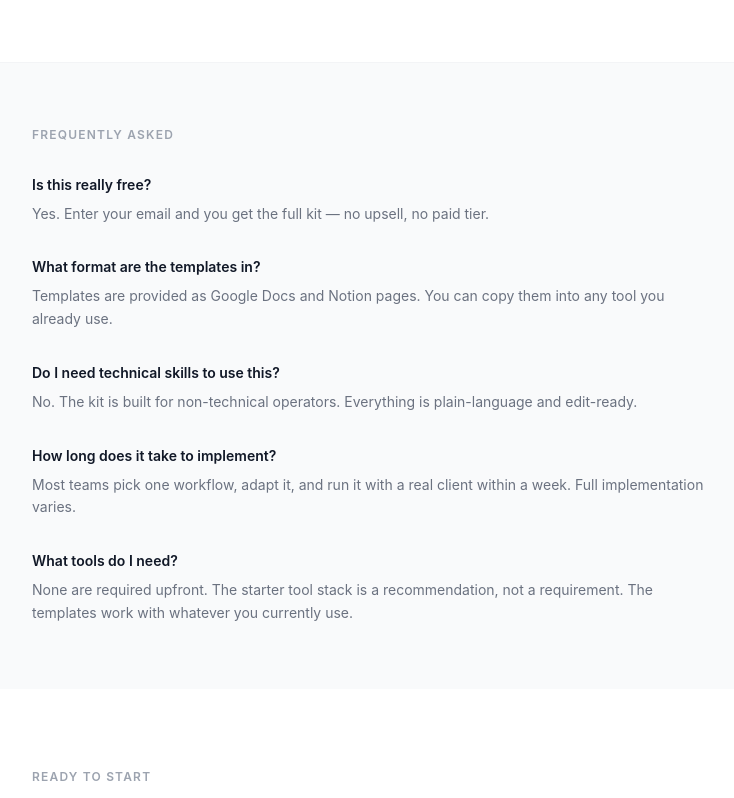
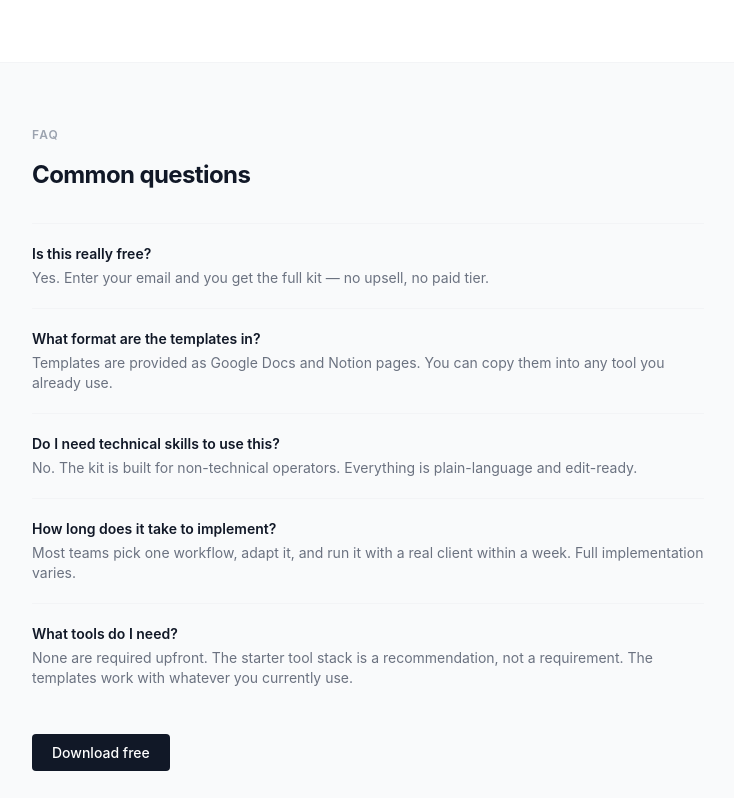
Before and after one commit to veramey/my-website, a Next.js app: page /templates/client-onboarding-ai-checklist in a window 1280 px wide. Shown: the part 2962-3760 px from the top of the page, without its empty margins (120-854 px from the left). Built offline with nearby package versions, Linux system fonts and the light colour scheme; no server answers.

Commit message:
feat: implement issue #177 (#182)
Implemented by AI Teammate via Claude Code.
Closes #177

Co-authored-by: AI Teammate <agent.ai.native@gmail.com>

```diff
--- a/src/pages/templates/client-onboarding-ai-checklist.tsx
+++ b/src/pages/templates/client-onboarding-ai-checklist.tsx
@@ -210,14 +210,23 @@ export default function ClientOnboardingAiChecklist() {
         {/* Block 8 — FAQ */}
         <section className="border-t border-gray-100 bg-gray-50">
           <div className="max-w-5xl mx-auto px-6 py-16">
-            <h2 className="text-xs font-semibold text-gray-400 uppercase tracking-widest mb-8">Frequently asked</h2>
-            <div className="flex flex-col gap-8 max-w-2xl">
+            <p className="text-xs font-semibold text-gray-400 uppercase tracking-widest mb-4">FAQ</p>
+            <h2 className="text-2xl font-bold text-gray-900 tracking-tight mb-8">Common questions</h2>
+            <dl className="max-w-2xl">
               {faqs.map((faq) => (
-                <div key={faq.q}>
-                  <p className="text-sm font-semibold text-gray-900">{faq.q}</p>
-                  <p className="mt-2 text-sm text-gray-500 leading-relaxed">{faq.a}</p>
+                <div key={faq.q} className="border-t border-gray-100 py-5">
+                  <dt className="text-sm font-semibold text-gray-900 mb-1">{faq.q}</dt>
+                  <dd className="text-sm text-gray-500">{faq.a}</dd>
                 </div>
               ))}
+            </dl>
+            <div className="mt-8">
+              <a
+                href="#download-form"
+                className="px-5 py-2.5 bg-gray-900 text-white text-sm font-medium rounded hover:bg-gray-700 transition-colors self-start"
+              >
+                Download free
+              </a>
             </div>
           </div>
         </section>
@@ -238,7 +247,7 @@ export default function ClientOnboardingAiChecklist() {
           </div>
         </section>
 
-        {/* Section 7 — Download CTA */}
+        {/* Section 10 — Download CTA */}
         <section id="download-form" className="border-t border-gray-100 bg-gray-50">
           <div className="max-w-5xl mx-auto px-6 py-20">
             <div className="max-w-md">
```
Also changed, not shown: 1 other file (tests, documents, lock files or other folders).
